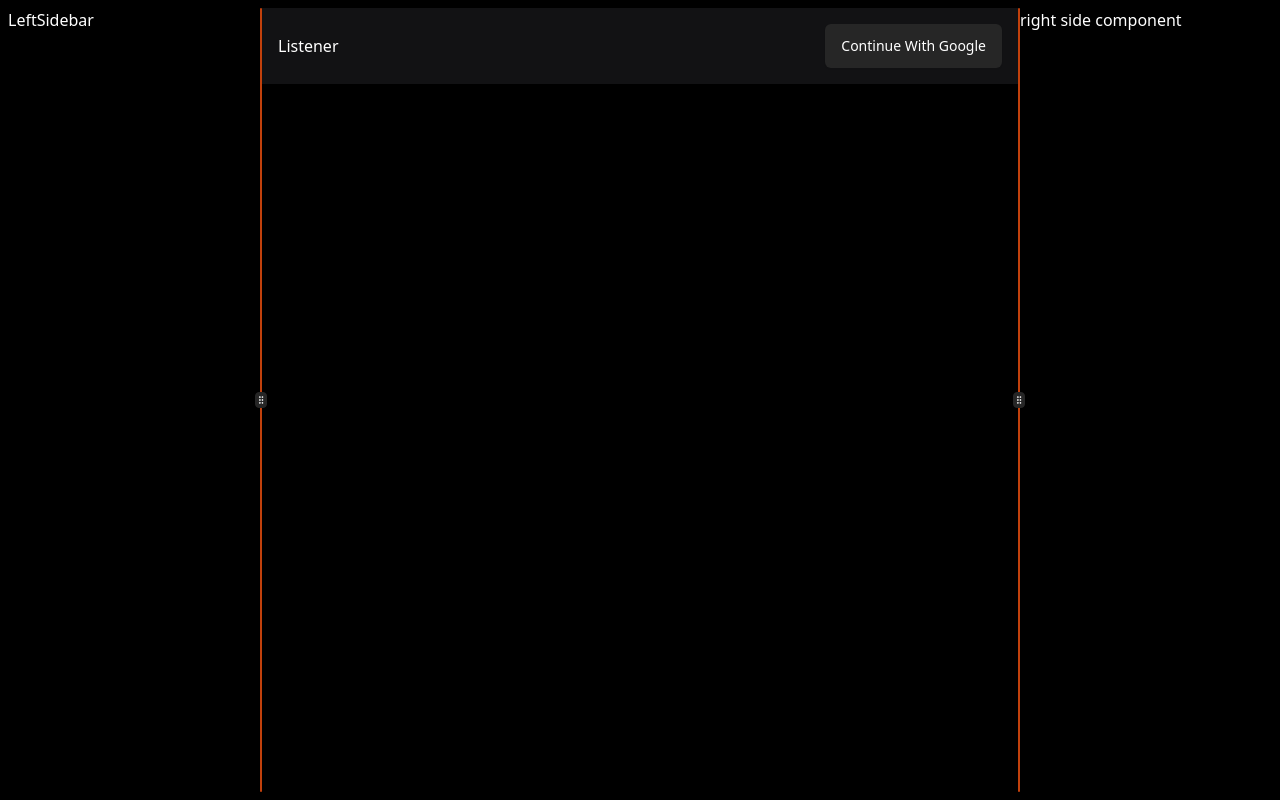
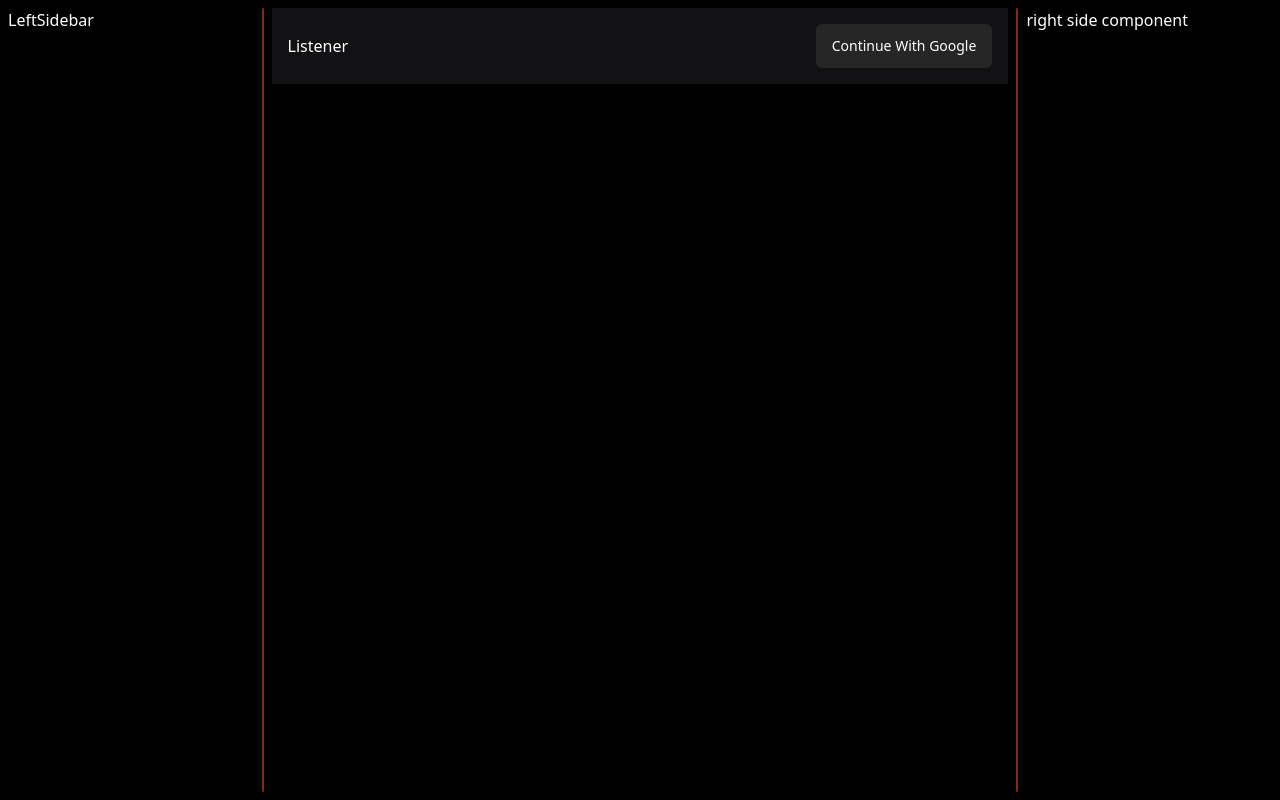
Before and after one commit to kyanethmoran/Spotify-Clone, a React (Vite) app in the folder frontend/: page / in a window 1280 px wide. Built offline with nearby package versions, Linux system fonts and the light colour scheme; no server answers.

Commit message:
adjustment to resize handles

```diff
--- a/frontend/src/layout/MainLayout.tsx
+++ b/frontend/src/layout/MainLayout.tsx
@@ -24,16 +24,16 @@ function MainLayout() {
           <LeftSidebar />
         </ResizablePanel>
         <ResizableHandle
-          withHandle
-          className="w-0.5 bg-orange-700 rounded-md transition-colors"
+          // withHandle
+          className="w-0.5 mr-2 ml-2 bg-orange-900 rounded-md transition-colors"
         />
         {/* main component */}
         <ResizablePanel maxSize={80} defaultSize={isMobile ? 80 : 60}>
           <Outlet />
         </ResizablePanel>
         <ResizableHandle
-          withHandle
-          className="w-0.5 bg-orange-700 rounded-md transition-colors"
+          // withHandle
+          className="w-0.5 mr-2 ml-2 bg-orange-900 rounded-md transition-colors"
         />
         {/* right side component */}
         <ResizablePanel
```
